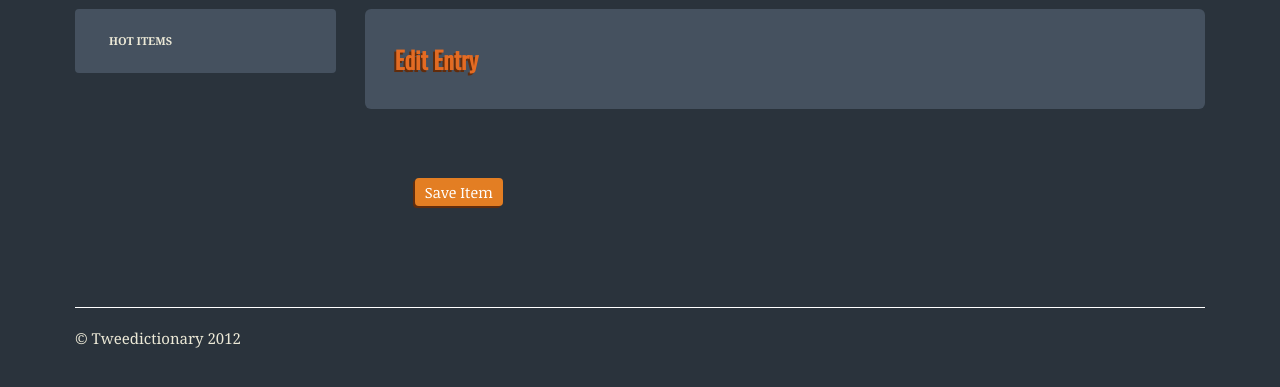
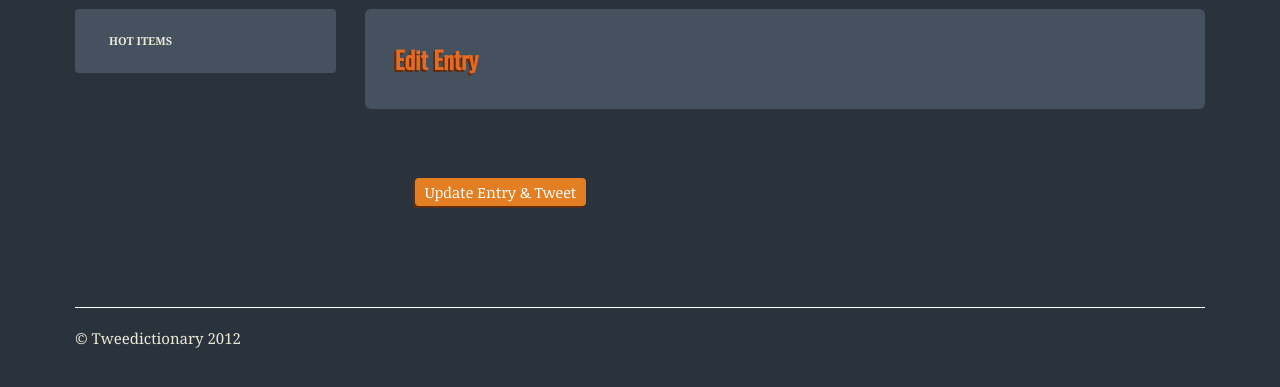
Before and after one commit to kakkoyun/django-tweedictionary, a Django app: template templates/edit_entry.html in a window 1280 px wide. Shown: the part 126-513 px from the top of the page. Run offline with Django 3.2, Linux system fonts and the light colour scheme; the template is opened without the code that fills it, so the values that code supplies are empty; some libraries are stand-ins or nearby versions.

Commit message:
edit_enrty template button fixed

```diff
--- a/templates/edit_entry.html
+++ b/templates/edit_entry.html
@@ -27,7 +27,7 @@
               {{ entryform.as_table }}
             </div>
 	<div class="form-actions">
-      	<button type="submit" class="btn btn-primary">Save Item</button>
+      	<button type="submit" class="btn btn-primary">Update Entry & Tweet</button>
 	</div>
 	</form>
 </div><!--/span-->
```
